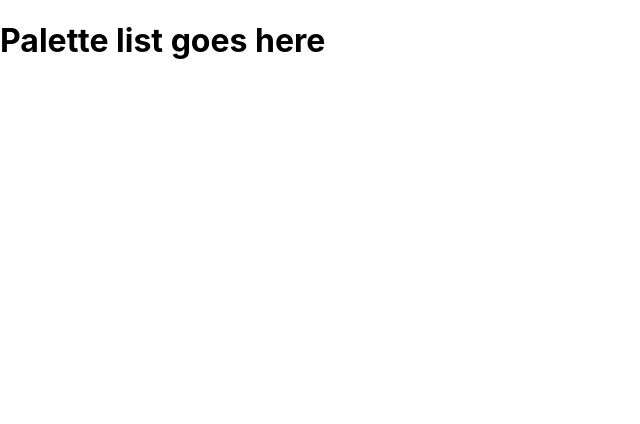
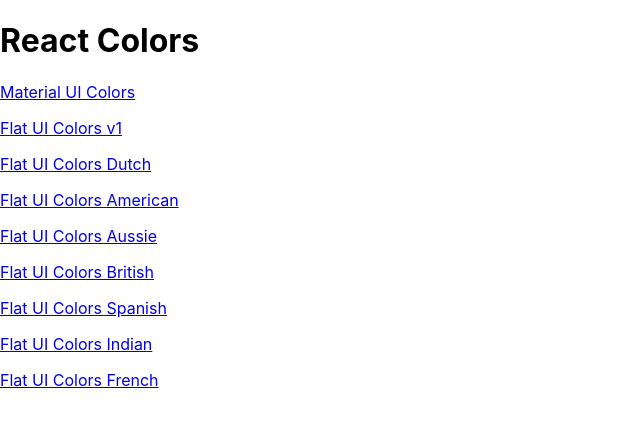
Before and after one commit to zenakent/color-app, a React (Create React App) app: page / in a window 1280 px wide. Shown: the top 424 px of the page, without its empty margins (0-640 px from the left). Built offline with nearby package versions, Linux system fonts and the light colour scheme.

Commit message:
added palette list

```diff
--- a/src/App.js
+++ b/src/App.js
@@ -1,6 +1,7 @@
 import React, { Component } from 'react';
 import { Route, Switch } from 'react-router-dom';
 import Palette from './component/Palette';
+import PaletteList from './component/PaletteList';
 import seedColors from './seedColors';
 
 import { generatePalette } from './colorHelpers';
@@ -14,7 +15,7 @@
 	render() {
 		return (
 			<Switch>
-				<Route exact path="/" render={() => <h1>Palette list goes here</h1>} />
+				<Route exact path="/" render={() => <PaletteList palettes={seedColors} />} />
 				<Route
 					exact
 					path="/palette/:id"
--- a/src/component/Navbar.jsx
+++ b/src/component/Navbar.jsx
@@ -1,4 +1,5 @@
 import React, { Component } from 'react';
+import { Link } from 'react-router-dom';
 import Select from '@material-ui/core/Select';
 import MenuItem from '@material-ui/core/MenuItem';
 import Snackbar from '@material-ui/core/Snackbar';
@@ -32,7 +33,7 @@
 		return (
 			<header className="Navbar">
 				<div className="logo">
-					<a href="#">reactcolorPicker</a>
+					<Link to="/">reactcolorPicker</Link>
 				</div>
 				<div className="slider-container">
 					<span>Level: {level}</span>
--- /dev/null
+++ b/src/component/PaletteList.jsx
@@ -0,0 +1,20 @@
+import React, { Component } from 'react';
+import { Link } from 'react-router-dom';
+
+export default class PaletteList extends Component {
+	render() {
+		const { palettes } = this.props;
+		return (
+			<div>
+				<h1>React Colors</h1>
+				{palettes.map((palette) => (
+					<p>
+						<Link exact to={`/palette/${palette.id}`}>
+							{palette.paletteName}
+						</Link>
+					</p>
+				))}
+			</div>
+		);
+	}
+}
--- a/src/css/Navbar.css
+++ b/src/css/Navbar.css
@@ -1,7 +1,7 @@
 .Navbar {
   display: flex;
   align-items: center;
-  justify-content: start;
+  justify-content: flex-start;
   height: 6vh;
 
 }
```
